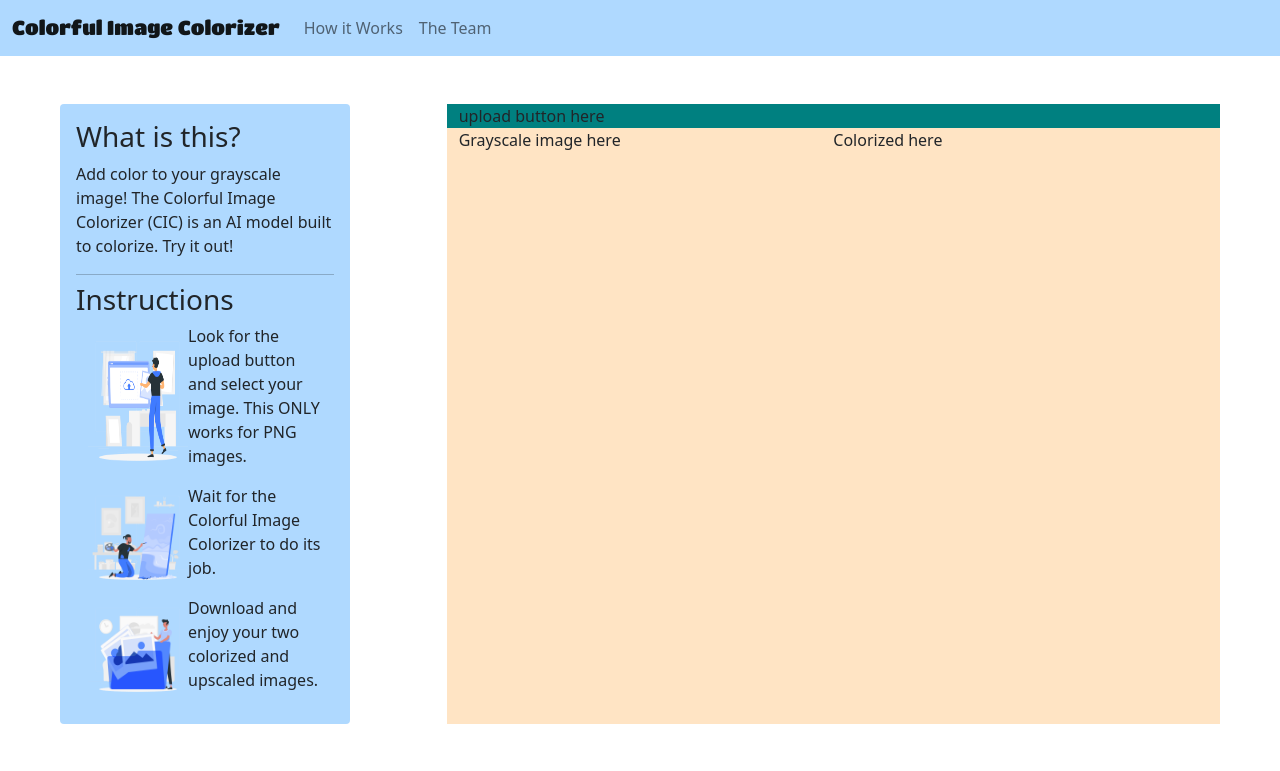
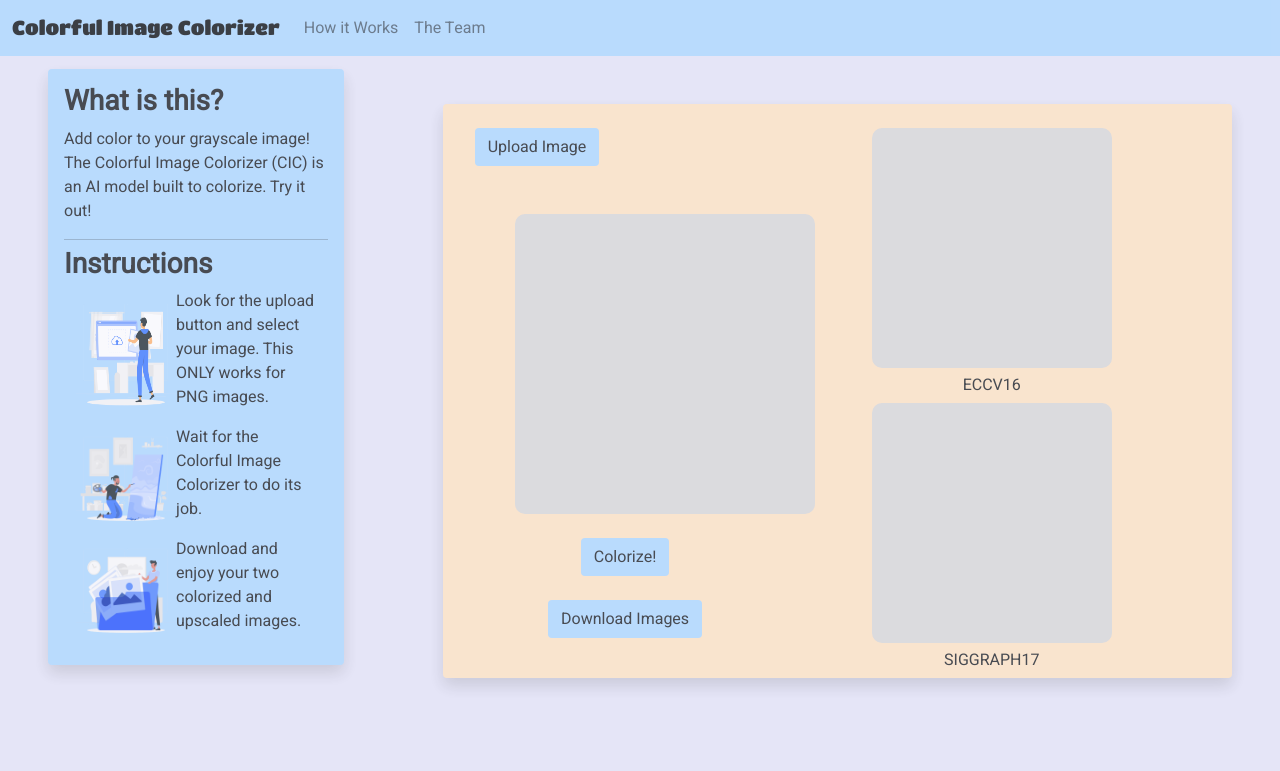
Before and after one commit to rmaSans/DIGIMAP, a Flask app: page / in a window 1280 px wide. Shown: the top 771 px of the page. Run offline with Flask 2, Linux system fonts and the light colour scheme; a map, chart or similar area stays blank.

Commit message:
Finish index.html

```diff
--- a/webapp/static/css/digiapp.css
+++ b/webapp/static/css/digiapp.css
@@ -11,10 +11,46 @@
 }
 
 
-.debug1{
+.teal{
     background-color: teal;
 }
 
-.debug2{
+.bisque{
     background-color:bisque;
 }
+
+.white{
+    background-color: white;
+}
+
+.btn{
+    background-color:#AFD9FF;
+}
+
+.info-label{
+    font-weight: bold;
+}
+
+body{
+    background-color: #e5e5f7;
+    opacity: 0.8;
+    background-image:  radial-gradient(#444cf7 0.5px, transparent 0.5px), radial-gradient(#444cf7 0.5px, #e5e5f7 0.5px);
+    background-size: 20px 20px;
+    background-position: 0 0,10px 10px;
+}
+
+.img-box{
+    background-color: #D9D9D9;
+    border-radius: 10px;
+}
+
+#gscale-box{
+    width:300px;
+    height:300px;
+}
+
+#eccv-box, #siggraph-box{
+    width: 240px;
+    height: 240px;
+
+}
--- a/webapp/templates/base.html
+++ b/webapp/templates/base.html
@@ -5,13 +5,19 @@
     <meta http-equiv="X-UA-Compatible" content="IE=edge">
     <meta name="viewport" content="width=device-width, initial-scale=1.0">
     <link href="https://cdn.jsdelivr.net/npm/bootstrap@5.0.2/dist/css/bootstrap.min.css" rel="stylesheet" integrity="sha384-EVSTQN3/azprG1Anm3QDgpJLIm9Nao0Yz1ztcQTwFspd3yD65VohhpuuCOmLASjC" crossorigin="anonymous">
+
     <link rel="preconnect" href="https://fonts.googleapis.com">
     <link rel="preconnect" href="https://fonts.gstatic.com" crossorigin>
     <link href="https://fonts.googleapis.com/css2?family=Titan+One&display=swap" rel="stylesheet">
+
+    <link rel="preconnect" href="https://fonts.googleapis.com">
+    <link rel="preconnect" href="https://fonts.gstatic.com" crossorigin>
+    <link href="https://fonts.googleapis.com/css2?family=Heebo&display=swap" rel="stylesheet">
+
     <link rel="stylesheet" href="{{url_for('static', filename='css/digiapp.css')}}">
     <title>CIC Below Average</title>
 </head>
-<body>
+<body style="font-family: 'Heebo', sans-serif;">
 
     <nav class="navbar navbar-expand-lg navbar-light">
         <div class="container-fluid">
@@ -32,9 +38,8 @@
 
       </nav>
 
-      <div class="container-fluid">
-        {% block content %} {% endblock %}
-      </div>
+      {% block content %} {% endblock %}
+
 
 
     <script src="https://code.jquery.com/jquery-3.6.0.js" integrity="sha256-H+K7U5CnXl1h5ywQfKtSj8PCmoN9aaq30gDh27Xc0jk=" crossorigin="anonymous"></script>
--- a/webapp/templates/index.html
+++ b/webapp/templates/index.html
@@ -2,17 +2,19 @@
 
 {% block content %}
 
-    <div class="container-fluid d-flex flex-row p-5">
+    <div class="container-fluid d-flex flex-row px-5">
+
         <div class="col-3 d-flex align-items-center">
-            <div class="container rounded p-3" id="info">
 
-                <h3>What is this?</h3>
+            <div class="container rounded p-3 shadow" id="info">
+
+                <h3 class="info-label">What is this?</h3>
                 <p> Add color to your grayscale image! The Colorful Image Colorizer (CIC) is an AI model built to colorize. Try it out!</p>
 
                 <hr class="dropdown-divider">
 
 
-                <h3>Instructions</h3>
+                <h3 class="info-label">Instructions</h3>
 
                 <div class="container d-flex flex-row">
                     <img style="zoom: 5%" src="{{ url_for('static', filename='img/info_1_img.png')}}" alt="info-1.png">
@@ -28,18 +30,53 @@
                 </div>
 
             </div>
+
         </div>
 
         <div class="col-1"></div>
 
-        <div class="col-8 debug2">
+        <div class="col-8 d-flex align-items-center">
 
-            <div class="container-fluid debug1"> upload button here</div>
+            <div class="container bisque shadow rounded mt-5">
+                <div class="container-fluid d-flex flex-row">
 
-            <div class="container-fluid d-flex flex-row">
-                <div class="col-6">Grayscale image here</div>
-                <div class="col-6">Colorized here</div>
+                    <div class="col-5">
+                        <button type="button" class="btn mt-4 ms-2">Upload Image</button>
+
+                        <div class="container img-box mt-5 ms-5" id="gscale-box">
+                            <img>
+                        </div>
+
+                        <div class="container d-flex flex-column">
+
+                            <button type="button" class="btn mt-4 ms-2 align-self-center">Colorize!</button>
+
+                            <button type="button" class="btn mt-4 ms-2 align-self-center">Download Images</button>
+                        </div>
+
+
+
+
+                    </div>
+
+                    <div class="col-7  d-flex flex-column align-items-center justify-content-center">
+                        <div class="container img-box mt-4 mb-2" id="eccv-box">
+                            <img>
+
+                        </div>
+                        <h6>ECCV16</h6>
+                        <div class="container img-box mb-2" id="siggraph-box">
+                            <img>
+
+                        </div>
+                        <h6>SIGGRAPH17</h6>
+
+                    </div>
+
+                </div>
             </div>
+
+
         </div>
     </div>
 
```
